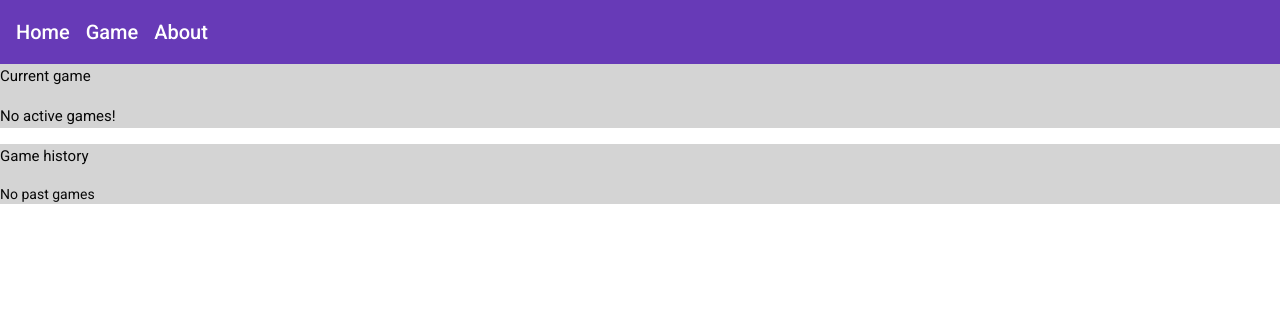
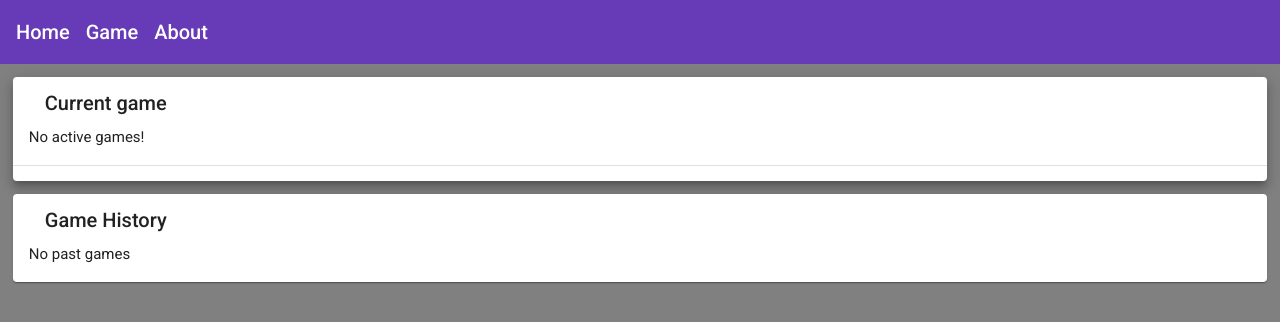
Before and after one commit to aspirinonfire/thegame, an Angular app: page /home in a window 1280 px wide. Shown: the top 322 px of the page. Built offline with nearby package versions, Linux system fonts and the light colour scheme.

Commit message:
more material

```diff
--- a/src/app/about/about.module.ts
+++ b/src/app/about/about.module.ts
@@ -3,13 +3,15 @@ import { CommonModule } from '@angular/common';
 
 import { AboutRoutingModule } from './about-routing.module';
 import { AboutComponent } from './about/about.component';
+import { GeneralModule } from '../general/general.module';
 
 
 @NgModule({
   declarations: [AboutComponent],
   imports: [
     CommonModule,
-    AboutRoutingModule
+    AboutRoutingModule,
+    GeneralModule
   ]
 })
 export class AboutModule { }
--- a/src/app/about/about/about.component.html
+++ b/src/app/about/about/about.component.html
@@ -1,11 +1,13 @@
-<div class="card">
-    <div class="card-header">
-        <h6>
+<mat-card class="card">
+    <mat-card-header>
+        <mat-card-title>
+            License plate game
+        </mat-card-title>
+        <mat-card-subtitle>
             Alex Chernyak &copy; 2020
-        </h6>
-    </div>
-    <div class="card-body">
-        <h5>Safe Travels!</h5>
-    </div>
-</div>
-<button class="btn btn-danger" (click)="resetAll()">Reset All</button>
+        </mat-card-subtitle>
+    </mat-card-header>
+    <mat-card-footer>
+        <button mat-raised-button color="warn" (click)="resetAll()">Reset All</button>
+    </mat-card-footer>
+</mat-card>
--- a/src/app/app.component.html
+++ b/src/app/app.component.html
@@ -8,11 +8,13 @@
   </nav>
 </header>
 
-<div class="container-fluid app-contents">
-  <div class="row" *ngIf="isLoading$ | async; else showRoute">
-    <div class="col-12"><h5>**** loading ****</h5></div>
+<div class="container">
+  <div fxLayout="row" fxLayoutAlign="center center" class="content">
+    <div *ngIf="isLoading$ | async; else showRoute">
+      <h5>**** loading ****</h5>
+    </div>
+    <ng-template #showRoute>
+      <router-outlet></router-outlet>
+    </ng-template>
   </div>
-  <ng-template #showRoute>
-    <router-outlet></router-outlet>
-  </ng-template>
 </div>
--- a/src/app/app.module.ts
+++ b/src/app/app.module.ts
@@ -10,6 +10,7 @@ import { ServiceWorkerModule } from '@angular/service-worker';
 import { environment } from '../environments/environment';
 import { BrowserAnimationsModule } from '@angular/platform-browser/animations';
 import { MatToolbarModule } from '@angular/material/toolbar';
+import { GeneralModule } from './general/general.module';
 
 @NgModule({
   declarations: [
@@ -18,10 +19,10 @@ import { MatToolbarModule } from '@angular/material/toolbar';
   imports: [
     BrowserModule,
     CoreModule,
-    BrowserAnimationsModule,
     MatToolbarModule,
     ServiceWorkerModule.register('ngsw-worker.js', { enabled: environment.production }),
     BrowserAnimationsModule,
+    GeneralModule
   ],
   providers: [
     AppInitDataService,
--- a/src/app/game/game.module.ts
+++ b/src/app/game/game.module.ts
@@ -1,5 +1,6 @@
 import { NgModule } from '@angular/core';
 import { CommonModule } from '@angular/common';
+import { MatCheckboxModule } from '@angular/material/checkbox';
 
 import { GameRoutingModule } from './game-routing.module';
 import { GameComponent } from './game/game.component';
@@ -13,7 +14,8 @@ import { GeneralModule } from '../general/general.module';
     CommonModule,
     GameRoutingModule,
     ReactiveFormsModule,
-    GeneralModule
+    GeneralModule,
+    MatCheckboxModule
   ]
 })
 export class GameModule { }
--- a/src/app/game/game/game.component.html
+++ b/src/app/game/game/game.component.html
@@ -1,33 +1,28 @@
-<div class="card">
-    <div class="card-header" *ngIf="!!game">
-        <h4>{{ game.name }} :: {{ game.dateCreated | date }}</h4>
-    </div>
-    <div class="card-body">
-        <div class="row" *ngIf="!!game">
-            <div class="col-12">
-                <h5>Spotted States</h5>
-                <app-us-map [spottedStatesLkp]="spottedUsStates"></app-us-map>
-            </div>
-            <div class="col-12">
-                <div [formGroup]="form" class="game-form">
-                    <div class="form-group row" *ngFor="let state of allstates">
-                        <div class="col-12">
-                            <div class="form-check">
-                                <input class="form-check-input" type="checkbox" [id]="state.key" [formControlName]="state.key" />
-                                <label class="form-check-label" [attr.for]="state.key">{{ state.name }}</label>
-                            </div>
-                        </div>
-                        <div class="col-12">
-                            <small class="spotted-details text-muted" *ngIf="state.showDetails">
-                                On {{ state.dateSpotted | date: 'E, MMM dd @ h:mm aaa' }} by {{ state.spottedBy }}
-                            </small>
-                        </div>
-                    </div>
+<mat-card class="card mat-elevation-z8">
+    <mat-card-header *ngIf="!!game">
+        <mat-card-title>{{ game.name }} :: {{ game.dateCreated | date }}</mat-card-title>
+    </mat-card-header>
+    <mat-card-content>
+        <div *ngIf="!!game">
+            <app-us-map [spottedStatesLkp]="spottedUsStates"></app-us-map>
+            <mat-divider></mat-divider>
+            <div [formGroup]="form" class="game-form">
+                <div class="form-group" *ngFor="let state of allstates">
+                    <mat-checkbox class="state-province-input" [id]="state.key"
+                        [formControlName]="state.key" [color]="'primary'">
+                        {{ state.name }}
+                    </mat-checkbox>
+                    <small style="display: block; padding-left: 1.5rem;" *ngIf="state.showDetails">
+                        On {{ state.dateSpotted | date: 'E, MMM dd @ h:mm aaa' }} by {{ state.spottedBy }}
+                    </small>
                 </div>
             </div>
         </div>
-        <button class="btn btn-primary" id="create-game" (click)="startNewGame()">
+    </mat-card-content>
+    <mat-divider></mat-divider>
+    <mat-card-footer>
+        <button mat-raised-button color="accent" id="create-game" (click)="startNewGame()">
             Start new game
         </button>
-    </div>
-</div>
+    </mat-card-footer>
+</mat-card>
--- a/src/app/game/game/game.component.scss
+++ b/src/app/game/game/game.component.scss
@@ -1,7 +1,13 @@
-.spotted-details {
-  margin-left: 1.3rem;
+.state-province-input {
+  font-size: 1.5rem;
+  line-height: 3.5rem;
 }
 
-.form-check-label {
-  font-size: large;
+.game-form {
+  padding: 1rem 0 0 2rem;
 }
+
+::ng-deep .mat-checkbox-inner-container {
+  height: 1.5rem !important;
+  width: 1.5rem !important;
+}
--- a/src/app/home/home.module.ts
+++ b/src/app/home/home.module.ts
@@ -1,5 +1,6 @@
 import { NgModule } from '@angular/core';
 import { CommonModule } from '@angular/common';
+import { MatListModule } from '@angular/material/list';
 
 import { HomeRoutingModule } from './home-routing.module';
 import { HomeComponent } from './home/home.component';
@@ -11,7 +12,8 @@ import { GeneralModule } from '../general/general.module';
   imports: [
     CommonModule,
     HomeRoutingModule,
-    GeneralModule
+    GeneralModule,
+    MatListModule
   ]
 })
 export class HomeModule { }
--- a/src/app/home/home/home.component.html
+++ b/src/app/home/home/home.component.html
@@ -1,54 +1,52 @@
-<div class="row col-12 alert alert-danger" *ngIf="!!error">
+<div class="alert alert-danger" *ngIf="!!error">
     {{ error }}
 </div>
-<div class="row">
-    <div class="col-12 mb-3">
-        <div class="card">
-            <div class="card-header">
-                <h4>Current game</h4>
-            </div>
-            <div class="card-body">
-                <div *ngIf="!!currentGame; else showNoActiveGame">
-                    <div class="col-12 active-game" (click)="openCurrentGame()">
-                        <ul class="list-group list-group-flush">
-                            <li class="list-group-item past-game">
-                                <p><strong>{{ currentGame.name }}</strong> going for {{ currentGame.gameDuration }} day(s)</p>
-                                <p>Spotted {{ currentGame.platesSpotted }} state(s)</p>
-                            </li>
-                        </ul>
-                    </div>
-                </div>
+
+<mat-card class="card current-game mat-elevation-z8" (click)="openCurrentGame()">
+    <mat-card-header>
+        <mat-card-title>Current game</mat-card-title>
+    </mat-card-header>
+
+    <mat-card-content>
+        <mat-list *ngIf="!!currentGame; else showNoActiveGame">
+            <mat-list-item>
+                <p>
+                    <strong>{{ currentGame.name }}</strong> going for {{ currentGame.gameDuration }} day(s)
+                    Spotted {{ currentGame.platesSpotted }} state(s)
+                </p>
+            </mat-list-item>
+        </mat-list>
         <ng-template #showNoActiveGame>
             <h4>No active games!</h4>
         </ng-template>
-            </div>
-            <div class="card-footer" *ngIf="!!lastSpot">
+    </mat-card-content>
+    <mat-divider></mat-divider>
+    <mat-card-footer *ngIf="!!lastSpot">
         <small>Last spot <strong>{{ lastSpot.stateOrProvince }}</strong> on <strong>{{ lastSpot?.dateSpotted | date: 'E, MMM dd @ h:mm aaa' }}</strong> by {{ lastSpot?.spottedBy }}</small>
-            </div>
-        </div>
-    </div>
-    <div class="col-12">
-        <div class="card">
-            <div class="card-header">
-                <h4>Game history</h4>
-            </div>
-            <div class="card-body">
+    </mat-card-footer>
+</mat-card>
+
+<mat-card class = "card">
+    <mat-card-header>
+        <mat-card-title>
+            Game History
+        </mat-card-title>
+    </mat-card-header>
+    <mat-card-content>
         <div *ngIf="hasPastGames; else showNoPastGames">
-                    <div class="col-12">
             <app-us-map [spottedStatesLkp]="spottedUsStates" [numberOfGames]="numOfGames"></app-us-map>
-                    </div>
-                    <ul class="list-group list-group-flush" *ngFor="let pastGame of pastGames">
-                        <li class="list-group-item past-game">
-                            <p><strong>{{ pastGame.name }}</strong> started on {{ pastGame.dateCreated | date }}, and lasted for
-                                {{ pastGame.gameDuration }} day(s)</p>
-                            <p>Spotted {{ pastGame.platesSpotted }} state(s)</p>
-                        </li>
-                    </ul>
+            <mat-divider></mat-divider>
+            <mat-list *ngFor="let pastGame of pastGames">
+                <mat-list-item>
+                    <p>
+                        <strong>{{ pastGame.name }}</strong> started on {{ pastGame.dateCreated | date }}, and lasted for
+                        {{ pastGame.gameDuration }} day(s) Spotted {{ pastGame.platesSpotted }} state(s)
+                    </p>
+                </mat-list-item>
+            </mat-list>
         </div>
         <ng-template #showNoPastGames>
-                    No past games
+            <h4>No past games</h4>
         </ng-template>
-            </div>
-        </div>
-    </div>
-</div>
+    </mat-card-content>
+</mat-card>
--- a/src/styles.scss
+++ b/src/styles.scss
@@ -1,16 +1,13 @@
 body {
-  // background-image: url('./assets/road.jpg');
-  // background-clip: padding-box;
-  // background-size: cover;
-  // background-repeat: no-repeat;
-  // background-position: center;
-  // background-attachment: fixed;
-  // background-color: dimgray;
+  background-color: gray;
 }
 
 .card {
-  background-color: lightgray;
-  opacity: 0.97;
+  margin: .8rem;
+  background-color: white;
+  mat-card-footer {
+    padding: .5rem;
+  }
 }
 
 html, body { height: 100%; }
```
Also changed, not shown: src/app/general/general.module.ts (+8 -4 lines). Lines whose indentation alone changed are shown as unchanged.
